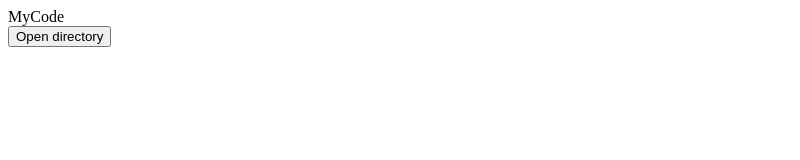
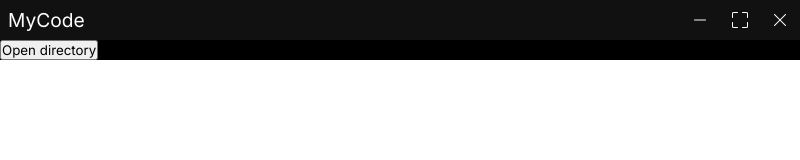
Before and after one commit to m4sc0/mycode, an Electron app: page public/index.html in a window 800 px wide. Drawn offline with nearby package versions, Linux system fonts and the light colour scheme.

Commit message:
titlebar updated

```diff
--- a/public/index.html
+++ b/public/index.html
@@ -7,13 +7,16 @@
 <link rel="preconnect" href="https://fonts.googleapis.com">
 <link rel="preconnect" href="https://fonts.gstatic.com" crossorigin>
 <link href="https://fonts.googleapis.com/css2?family=Noto+Sans+Mono:wght@100;200;300;400;500;600;700;800;900&display=swap" rel="stylesheet">
+<link href="https://fonts.googleapis.com/css2?family=Inter:wght@100;200;300;400;500;600;700;800;900&display=swap" rel="stylesheet">
+<!-- ICONS -->
+<link rel="stylesheet" href="https://cdn.jsdelivr.net/npm/bootstrap-icons@1.11.3/font/bootstrap-icons.min.css">
 
 <div id="titlebar" class="titlebar drag">
 	<div id="titlebar-title" class="titlebar-title">MyCode</div>
-	<div id="titlebar-buttons" class="titlebar-buttons">
-		<div id="titlebar-minimize" class="titlebar-button titlebar-button-minimize"></div>
-		<div id="titlebar-maximize" class="titlebar-button titlebar-button-maximize"></div>
-		<div id="titlebar-close" class="titlebar-button titlebar-button-close"></div>
+	<div id="titlebar-buttons" class="titlebar-buttons no-drag">
+		<div id="minBtn" class="titlebar-button titlebar-button-minimize"><i class="bi bi-dash-lg"></i></div>
+		<div id="maxBtn" class="titlebar-button titlebar-button-maximize"><i class="bi bi-fullscreen"></i></div>
+		<div id="closeBtn" class="titlebar-button titlebar-button-close"><i class="bi bi-x-lg"></i></div>
 	</div>
 </div>
 
--- a/public/script.js
+++ b/public/script.js
@@ -2,3 +2,19 @@ document.getElementById('test').addEventListener('click', async () => {
     window.electronAPI.log('test from script.js')
     await window.electronAPI.openDir();
 })
+
+const minBtn = document.getElementById('minBtn');
+const maxBtn = document.getElementById('maxBtn');
+const closeBtn = document.getElementById('closeBtn');
+
+minBtn.addEventListener('click', () => {
+    window.electronAPI.minimize();
+});
+
+maxBtn.addEventListener('click', () => {
+    window.electronAPI.maximize();
+});
+
+closeBtn.addEventListener('click', () => {
+    window.electronAPI.close();
+});
--- a/public/style.css
+++ b/public/style.css
@@ -0,0 +1,55 @@
+* {
+    margin: 0;
+    padding: 0;
+    box-sizing: border-box;
+    font-family: 'Inter', Arial, Helvetica, sans-serif;
+}
+*.code {
+    font-family: 'Noto Sans Mono', system-ui, -apple-system, BlinkMacSystemFont, 'Segoe UI', Roboto, Oxygen, Ubuntu, Cantarell, 'Open Sans', 'Helvetica Neue', sans-serif;
+}
+
+.drag {
+    -webkit-app-region: drag;
+}
+
+.no-drag {
+    -webkit-app-region: none;
+}
+
+#titlebar {
+    width: 100%;
+    position: fixed;
+    top: 0;
+    left: 0;
+    background-color: #111;
+    display: flex;
+    justify-content: space-between;
+    align-items: center;
+}
+
+#titlebar #titlebar-title {
+    color: #fff;
+    font-size: 1.2rem;
+    margin-left: 0.5rem;
+}
+
+#titlebar #titlebar-buttons {
+    display: flex;
+    justify-content: space-between;
+    align-items: center;
+}
+
+#titlebar #titlebar-buttons .titlebar-button {
+    padding: 0.75rem;
+    color: #fff;
+    cursor: pointer;
+}
+
+#titlebar #titlebar-buttons .titlebar-button:hover {
+    background-color: #444;
+}
+
+main {
+    background: #000;
+    margin-top: 40px;
+}
--- a/src/preload.js
+++ b/src/preload.js
@@ -7,4 +7,7 @@ contextBridge.exposeInMainWorld('electronAPI', {
         ipcRenderer.invoke('openDir')
         console.log('fired openDir')
     },
+    minimize: () => ipcRenderer.invoke('minimize'),
+    maximize: () => ipcRenderer.invoke('maximize'),
+    close: () => ipcRenderer.invoke('close')
 })
```
Also changed, not shown: src/main.js (+17 -1 lines).
